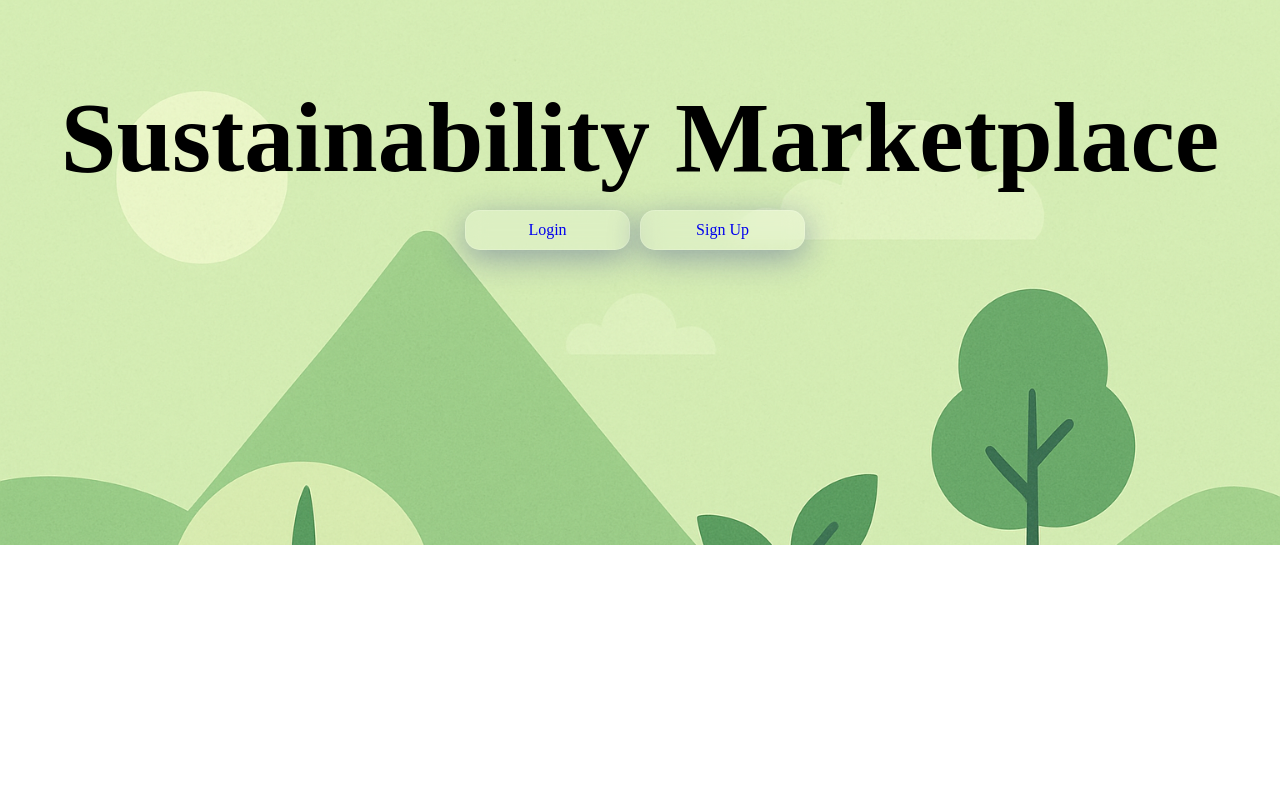
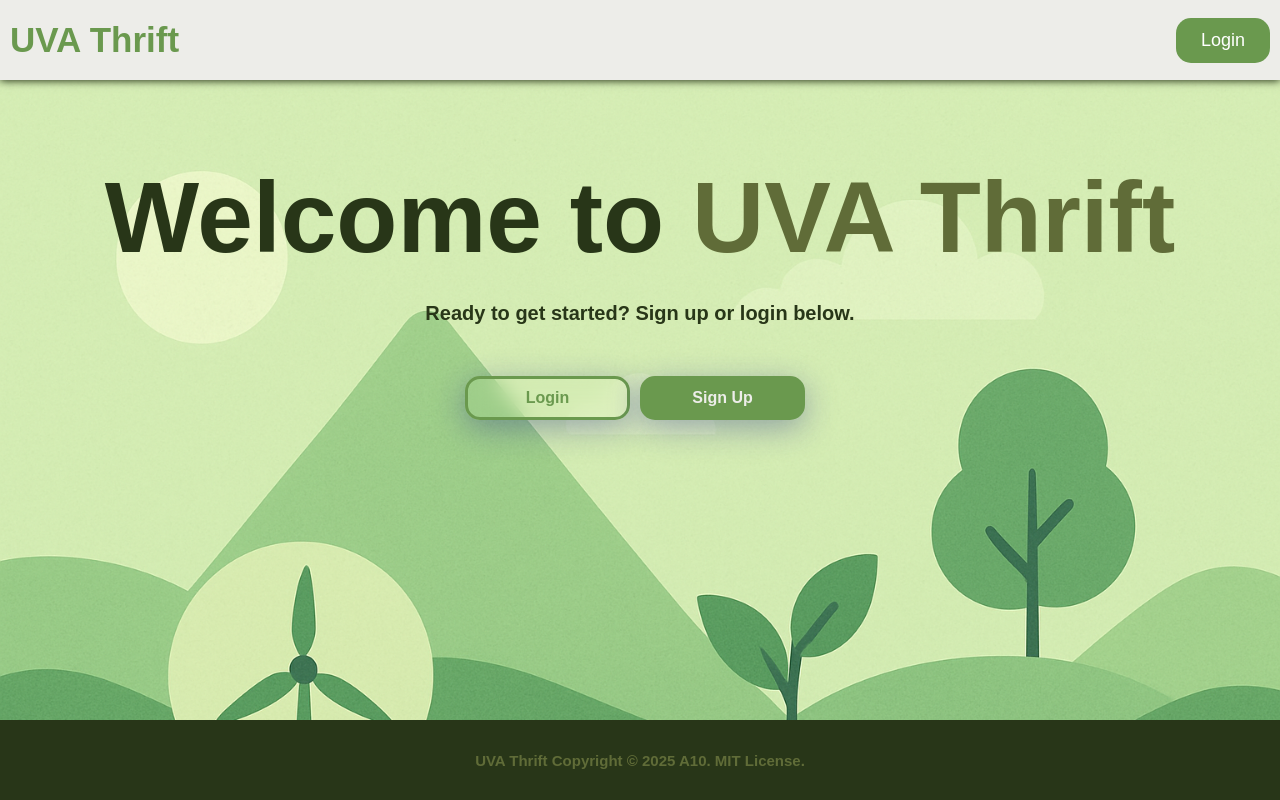
Before and after one commit to ocar15/uvathrift, a Django app: page / in a window 1280 px wide. Run offline with Django 5.2, Linux system fonts and the light colour scheme.

Commit message:
updated styles and completed base layout

```diff
--- a/static/css/base.css
+++ b/static/css/base.css
@@ -1,6 +1,106 @@
+/* STYLE VARIABLES */
 :root {
     --background-light: #edede9;
     --background-dark: #283618;
     --white: #ffffff;
+    --accent-green: #6A994E;
+    --secondary-green: #606C38;
+    --error-red: #BC4749;
 
+    --min-content-height: calc(100vh - 160px); /* -80px for the navbar and footer */
+    --border-radius: 15px;
 }
+
+/* default element styles */
+body {
+    background-color: var(--background-light);
+    color: var(--background-dark);
+    font-family: Arial, Helvetica, sans-serif;
+}
+
+h1 {
+    font-size: 100px;
+}
+
+h2 {
+    font-size: 55px;
+}
+
+h3 {
+    font-size: 35px;
+}
+
+h4 {
+    font-size: 20px;
+}
+
+h5 {
+    font-size: 15px;
+    color: var(--secondary-green);
+}
+
+button {
+    cursor: pointer;
+    border-radius: var(--border-radius);
+    border: none;
+    padding: 10px 15px;
+    font-size: medium;
+    background-color: var(--accent-green);
+    color: var(--white);
+
+    transition: transform 0.2s ease, box-shadow 0.2s ease;
+}
+
+button:hover {
+    transform: scale(1.025);
+    box-shadow: 0 4px 16px var(--accent-green);
+}
+
+a {
+    cursor: pointer;
+    text-decoration: none;
+    color: var(--accent-green)
+}
+
+span {
+    color: var(--secondary-green);
+    font-weight: bold;
+}
+
+/* default navbar styles */
+.navbar {
+    height: 80px;
+    background-color: var(--background-light);
+    box-shadow: 0 1px 8px var(--background-dark);
+    position: relative;
+    z-index: 10;
+    display: flex;
+    align-items: center;
+    justify-content: space-between;
+    padding: 0 10px;
+}
+
+.navbar-left {
+    display: flex;
+    align-items: center;
+    justify-content: flex-start;
+}
+
+.nav-login-btn {
+    font-size: large;
+    padding: 12px 25px;
+}
+/* default main content styles */
+
+main {
+    min-height: var(--min-content-height);
+}
+
+/* default footer styles */
+.footer {
+    background-color: var(--background-dark);
+    height: 80px;
+    display: flex;
+    align-items: center;
+    justify-content: center;
+}
--- a/templates/base.html
+++ b/templates/base.html
@@ -12,7 +12,16 @@
     <header>
         {% block header %}
         <nav class="navbar">
-
+            <div class="navbar-left">
+                <a href="/">
+                    <h3>UVA Thrift</h3>
+                </a>
+            </div>
+            <div class="navbar-right">
+                <a href="{% url 'login'%}">
+                    <button class="nav-login-btn">Login</button>
+                </a>
+            </div>
         </nav>
         {% endblock %}
     </header>
@@ -25,7 +34,9 @@
 
     <footer>
         {% block footer %}
-
+        <div class="footer">
+            <h5>UVA Thrift Copyright © 2025 A10. MIT License.</h5>
+        </div>
         {% endblock footer %}
     </footer>
 </body>
--- a/users/static/users/login.css
+++ b/users/static/users/login.css
@@ -1,13 +1,3 @@
-html {
-   box-sizing: border-box;
-}
-
-html, body {
-    min-height: 100%;
-    margin: 0;
-    padding: 0;
-}
-
 *, *::before, *::after {
    box-sizing: inherit;
 }
@@ -43,13 +33,14 @@ html, body {
     background-image: url("./images/login-backdrop2.png");
     background-repeat: no-repeat;
     background-size: cover;
+    height: var(--min-content-height);
 }
 
 
-.login-header{
+.login-header {
     text-align: center;
     margin: 80px 0 0 0;
-    font-size: 100px;
+    color: var(--background-dark);
 }
 
 .login-box{
@@ -116,32 +123,43 @@ body {
 box-sizing: border-box;
 position: relative;
 padding: 10px;
-background: rgba(255, 255, 255, 0.2);
 border-radius: 15px;
 box-shadow: 0 8px 32px 0 rgba(31, 38, 135, 0.37);
-border: 1px solid rgba(255, 255, 255, 0.18);
 backdrop-filter: blur(10px);
+margin-bottom: 20px;
 margin-top: 15px;
-margin-bottom: 100px;
 margin-right: 10px;
 width: 80%;
 cursor: pointer;
 text-decoration: none;
 }
 
-.select-buttons a.active{
-    background-color: rgb(31, 82, 31);
-    color: white;
+.select-buttons a.active {
+    background-color: var(--accent-green);
+    color: var(--white);
 }
 
-a:visited{
+a:visited {
     color: inherit;
 }
 
-a:hover{
-    outline: inset red 2px;
+/* .select-buttons > a:hover {
+    outline: inset var(--error-red) 2px;
 }
 
-.login-form button:hover{
-    outline: inset red 2px;
+.login-form button:hover {
+    outline: inset var(--error-red) 2px;
+} */
+
+.login-lnk-btn {
+    border: 3px solid var(--accent-green);
+    font-weight: bold;
 }
+
+.signup-lnk-btn {
+    border: 3px solid var(--accent-green);
+    font-weight: bold;
+
+    background-color: var(--accent-green);
+    color: var(--background-light);
+}
--- /dev/null
+++ b/users/templates/users/landing.html
@@ -0,0 +1,25 @@
+{% extends 'base.html' %}
+{% load static %}
+
+{% block css %}
+    <link rel="stylesheet" type='text/css' href="{%static 'users/login.css'%}">
+{% endblock %}
+
+{% block content %}
+<div class='background'>
+    <h1 class='login-header'>
+        Welcome to <span>UVA Thrift</span>
+    </h1>
+    <!-- <h3>Get ready for the best deals of your life.</h3> -->
+     <h4>Ready to get started? Sign up or login below.</h4>
+    <div class='container login'>
+        <section class='login-box'>
+            {% comment %} <h1>Login</h1> {% endcomment %}
+            <div class='select-buttons'>
+                <a class="login-lnk-btn" href="{% url 'login' %}">Login</a>
+                <a class="signup-lnk-btn" href="{% url 'signup' %}">Sign Up</a>
+            </div>
+        </section>
+    </div>
+</div>
+{% endblock %}
--- a/users/templates/users/login.html
+++ b/users/templates/users/login.html
@@ -10,13 +10,13 @@
 
 {% block content %}
 <div class='background'>
-    <h1 class='login-header'>Sustainability Marketplace</h1>
+    <h1 class='login-header'>{% if mode == 'login'%} Welcome back. {% else %} Let's get started. {% endif %}</h1>
     <div class='container login'>
         <section class='login-box'>
             {% comment %} <h1>Login</h1> {% endcomment %}
             <div class='select-buttons'>
-                <a href="{% url 'login' %}" class="{%if mode == 'login'%}active{%endif%}">Login</a>
-                <a href="{% url 'signup' %}" class="{%if mode == 'signup'%}active{%endif%}">Sign Up</a>
+                <a href="{% url 'login' %}" class="login-lnk-btn {%if mode == 'login'%}active{%endif%}">Login</a>
+                <a href="{% url 'signup' %}" class=" login-lnk-btn {%if mode == 'signup'%}active{%endif%}">Sign Up</a>
             </div>
 
             {% if mode == 'login' %}
@@ -25,7 +25,7 @@
                 <input type="password" placeholder="Password"/><br/>
                 <input type="Submit" value='Sign In' method='POST'/> <br/>
                 <hr/>
-                <button>Sign In With Google</button>
+                <button>Sign In With <span>Google</span></button>
             </form>
             {% elif mode == 'signup' %}
             <form class='login-form' method="">
--- a/users/views.py
+++ b/users/views.py
@@ -2,7 +2,7 @@ from django.shortcuts import render
 
 # Create your views here.
 def landing_page(request):
-    return render(request, 'users/login.html', {'mode': None})
+    return render(request, 'users/landing.html', {'mode': None})
 
 def login(request):
     return render(request, 'users/login.html', {'mode': 'login'})
```
Also changed, not shown: other parts of users/static/users/login.css (+22 -6 lines).
